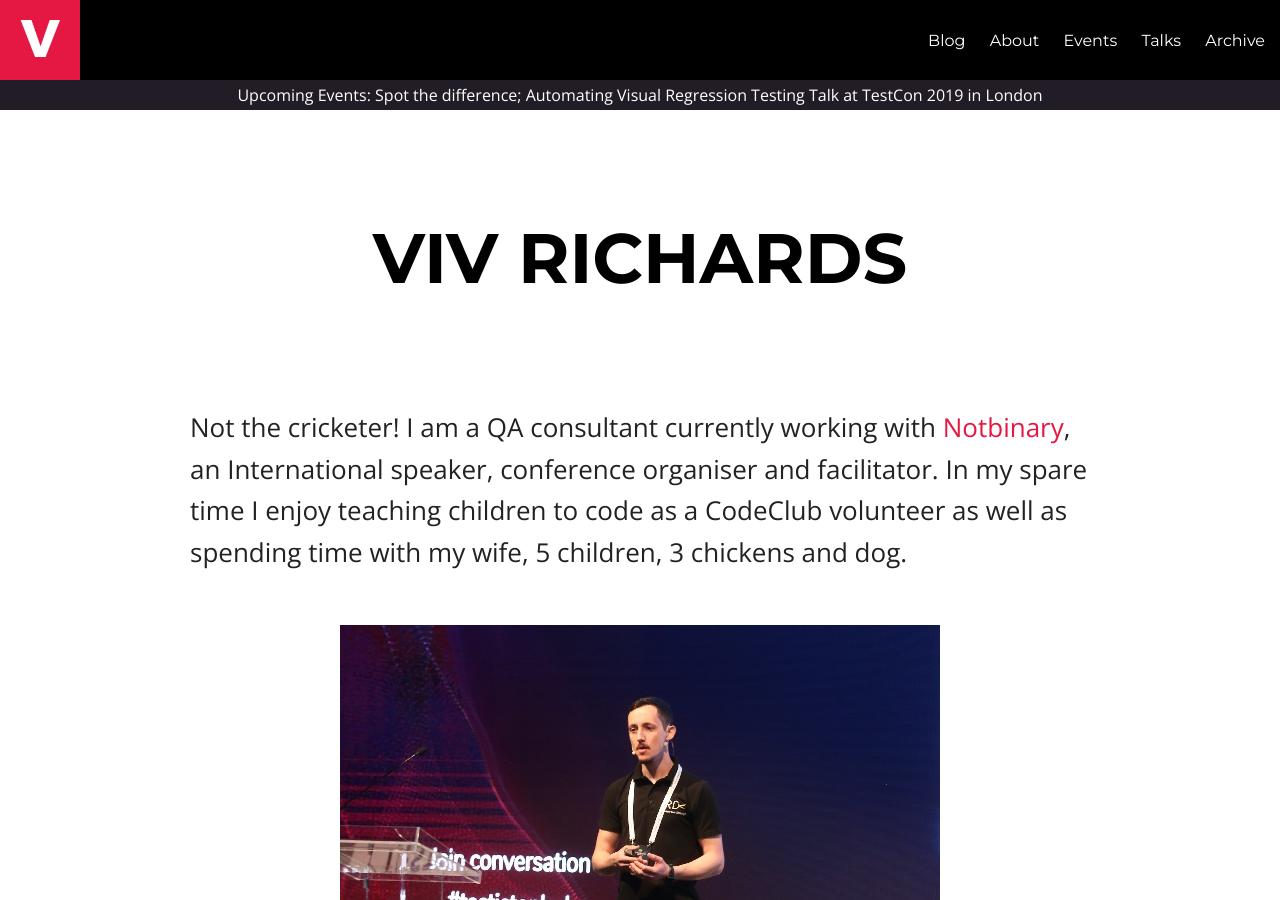
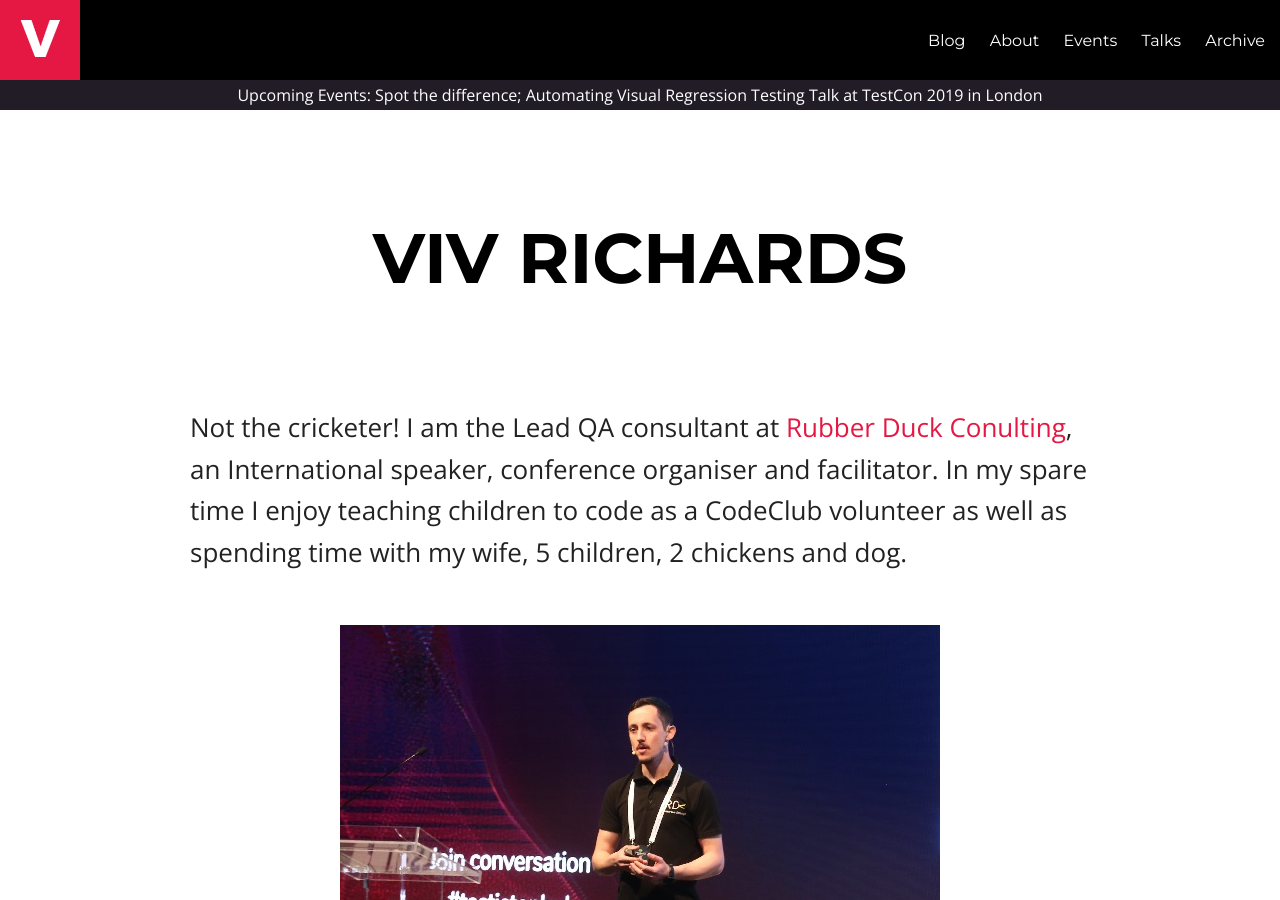
Before and after one commit to vivrichards600/vivrichards600.github.io, a Jekyll site: the page built from about.md, in a window 1280 px wide and 900 px high. Built offline with Jekyll 4.4.1, drawn with Linux system fonts in a browser that asks for light colours; nearby versions of some CDN libraries.

Commit message:
Removing Germany flag from events, had to cancel speaking there this year

```diff
--- a/about.md
+++ b/about.md
@@ -6,7 +6,7 @@
 imagefeature: viv.jpg
 chart: true
 ---
-Not the cricketer! I am a QA consultant currently working with <a href="https://notbinary.co.uk/" target="_blank">Notbinary</a>, an International speaker, conference organiser and facilitator. In my spare time I enjoy teaching children to code as a CodeClub volunteer as well as spending time with my wife, 5 children, 3 chickens and dog.
+Not the cricketer! I am the Lead QA consultant at <a href="http://rubberduckconsulting.co.uk/" target="_blank">Rubber Duck Conulting</a>, an International speaker, conference organiser and facilitator. In my spare time I enjoy teaching children to code as a CodeClub volunteer as well as spending time with my wife, 5 children, 2 chickens and dog.
 
 <figure>
   <img src="{{ site.url }}/images/viv.jpg" alt="Viv Richards">
--- a/events.html
+++ b/events.html
@@ -8,7 +8,7 @@
 
 {% include counteventdetails.html %}
 
-<p>I'm an experienced conference speaker and event organiser. I started public speaking in 2017 and thus far at <span class="bluenumber">{{ site.data.conferences.size}}</span> events, I've accepted <span class="bluenumber">{{keynotecount}}</span> keynote, <span class="bluenumber">{{talkcount}}</span>  talks, <span class="bluenumber">{{workshopcount}}</span>  workshop, and organised/co-organised <span class="bluenumber">{{organisercount}}</span> of those, in a total of <span class="bluenumber">{{uniqueCountries.size}}</span>  countries.<br><br><img src="{{ site.url }}/images/wales.png" style="height:30px;" alt="Wales" title="Wales" /> <img src="{{ site.url }}/images/england.png" style="height:30px;" alt="England" title="England" /> <img src="{{ site.url }}/images/austria.png" style="height:30px;" alt="Austria" title="Austria" /> <img src="{{ site.url }}/images/lithuania.png" style="height:30px;" alt="Lithuania" title="Lithuania" /> <img src="{{ site.url }}/images/usa.png" style="height:30px;" alt="USA" title="USA"> <img src="{{ site.url }}/images/greece.png" style="height:30px;" alt="Greece" title="Greece"> <img src="{{ site.url }}/images/sweden.png" style="height:30px;" alt="Sweden" title="Sweden"> <img src="{{ site.url }}/images/turkey.png" style="height:30px;" alt="Turkey" title="Turkey"> <img src="{{ site.url }}/images/germany.png" style="height:30px;" alt="Germany" title="Germany"></p>
+<p>I'm an experienced conference speaker and event organiser. I started public speaking in 2017 and thus far at <span class="bluenumber">{{ site.data.conferences.size}}</span> events, I've accepted <span class="bluenumber">{{keynotecount}}</span> keynote, <span class="bluenumber">{{talkcount}}</span>  talks, <span class="bluenumber">{{workshopcount}}</span>  workshop, and organised/co-organised <span class="bluenumber">{{organisercount}}</span> of those, in a total of <span class="bluenumber">{{uniqueCountries.size}}</span>  countries.<br><br><img src="{{ site.url }}/images/wales.png" style="height:30px;" alt="Wales" title="Wales" /> <img src="{{ site.url }}/images/england.png" style="height:30px;" alt="England" title="England" /> <img src="{{ site.url }}/images/austria.png" style="height:30px;" alt="Austria" title="Austria" /> <img src="{{ site.url }}/images/lithuania.png" style="height:30px;" alt="Lithuania" title="Lithuania" /> <img src="{{ site.url }}/images/usa.png" style="height:30px;" alt="USA" title="USA"> <img src="{{ site.url }}/images/greece.png" style="height:30px;" alt="Greece" title="Greece"> <img src="{{ site.url }}/images/sweden.png" style="height:30px;" alt="Sweden" title="Sweden"> <img src="{{ site.url }}/images/turkey.png" style="height:30px;" alt="Turkey" title="Turkey"></p>
 <p>If you're interested to know where I'm going to be and what events I'm attending, look no further! I will do my best to keep this up to date.</p>
 <p>If you're interested in having me talk or help you organise an event, please contact me using your preferred method from my footer.</p>
 
```
